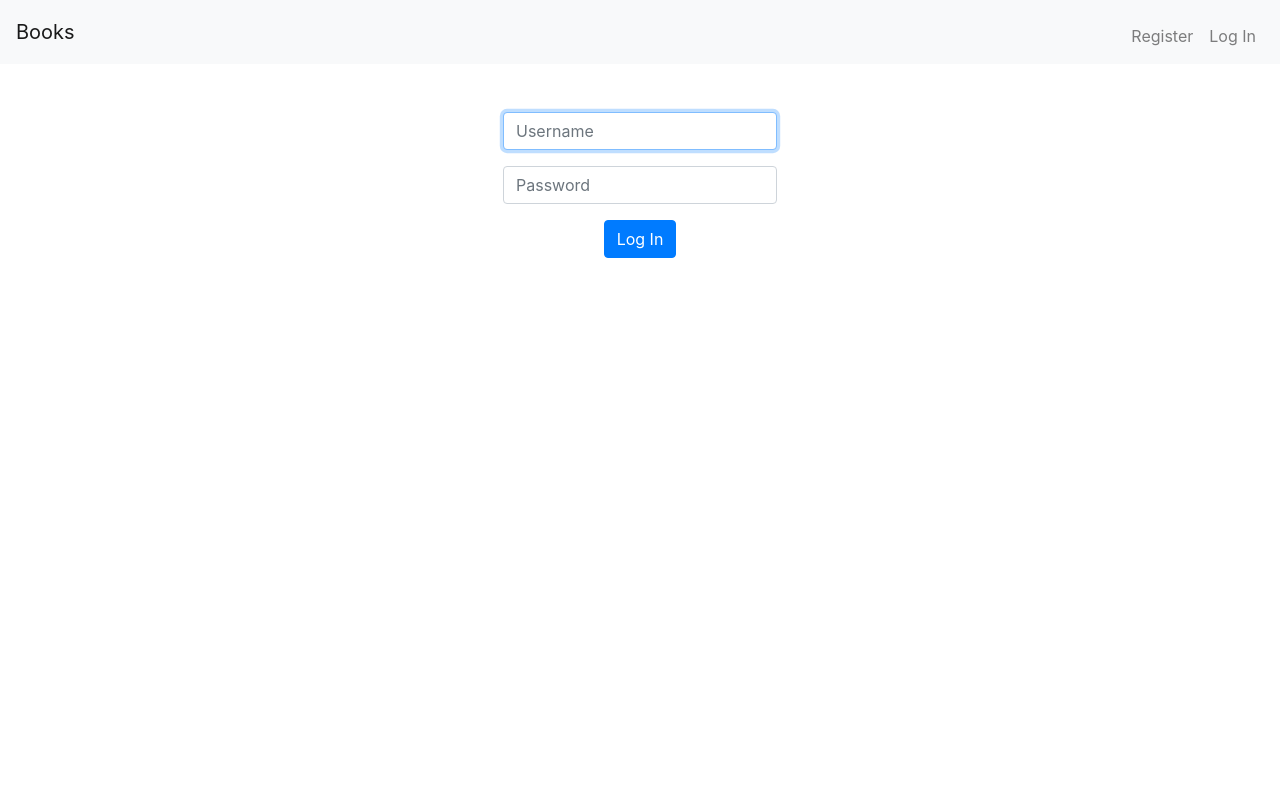
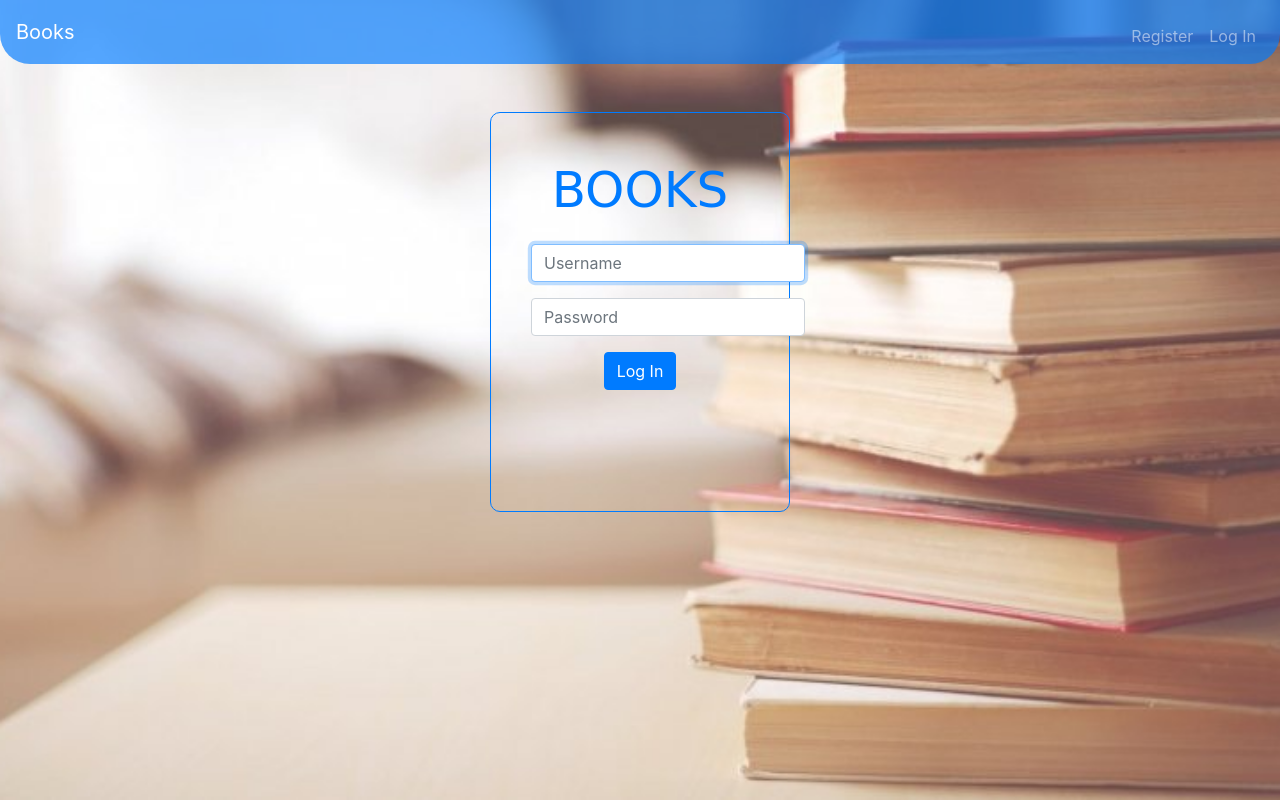
Before and after one commit to jewelnaresh/Books, a Flask app: page /login in a window 1280 px wide. Run offline with Flask 2, Linux system fonts and the light colour scheme; some libraries are stand-ins or nearby versions.

Commit message:
upadated the visuals of login and registration page

```diff
--- /dev/null
+++ b/static/login.css
@@ -0,0 +1,22 @@
+body {
+    background-image: url("books.jpg");
+    background-size: cover;
+    background-position: center center;
+    background-repeat: no-repeat;
+    background-attachment: fixed;
+    }
+
+#border {
+    width: 300px;
+    height: 400px;
+    border: #007bff solid 1px;
+    padding: 40px;
+    border-radius: 10px;
+    margin: auto;
+}
+
+p {
+    font-family: cursive;
+    font-size: 50px;
+    color: #007bff;
+}
--- a/static/styles.css
+++ b/static/styles.css
@@ -15,3 +15,8 @@ main
     /* center contents */
     text-align: center;
 }
+
+nav {
+    background-color: #007bffab;
+    border-radius: 0px 0px 30px 30px;
+}
--- a/templates/layout.html
+++ b/templates/layout.html
@@ -5,6 +5,7 @@
     <meta charset="utf-8">
     <meta name="viewport" content="width=device-width, initial-scale=1 shrink-to-fit=no">
     <title>Books: {% block title %}{% endblock %}</title>
+    {% block css %} {% endblock %}
     <link rel="stylesheet" href="https://stackpath.bootstrapcdn.com/bootstrap/4.3.1/css/bootstrap.min.css"
         integrity="sha384-ggOyR0iXCbMQv3Xipma34MD+dH/1fQ784/j6cY/iJTQUOhcWr7x9JvoRxT2MZw1T" crossorigin="anonymous">
     <link rel="stylesheet" type="text/css" href="static/styles.css">
@@ -22,7 +23,7 @@
 </head>
 
 <body>
-    <nav class="navbar navbar-expand navbar-light bg-light">
+    <nav class="navbar navbar-expand navbar-dark">
         <a class="navbar-brand" href="#">Books</a>
         <button class="navbar-toggler" type="button" data-toggle="collapse" data-target="#navbarSupportedContent"
             aria-controls="navbarSupportedContent" aria-expanded="false" aria-label="Toggle navigation">
--- a/templates/login.html
+++ b/templates/login.html
@@ -4,8 +4,14 @@
 Log In
 {% endblock %}
 
+{% block css %}
+<link rel="stylesheet" href="static/login.css">
+{% endblock %}
+
 {% block main %}
+    <div id="border">
         <form action="/login" method="post">
+            <p>BOOKS</p>
             <div class="form-group">
                 <input autocomplete="off" autofocus class="form-control" name="username" placeholder="Username" type="text">
             </div>
@@ -14,4 +20,5 @@
             </div>
             <button class="btn btn-primary" type="submit">Log In</button>
         </form>
+    </div>
 {% endblock %}
```
Also changed, not shown: templates/register.html (+6 -1 lines), static/books.jpg (added). Lines whose indentation alone changed are shown as unchanged.
